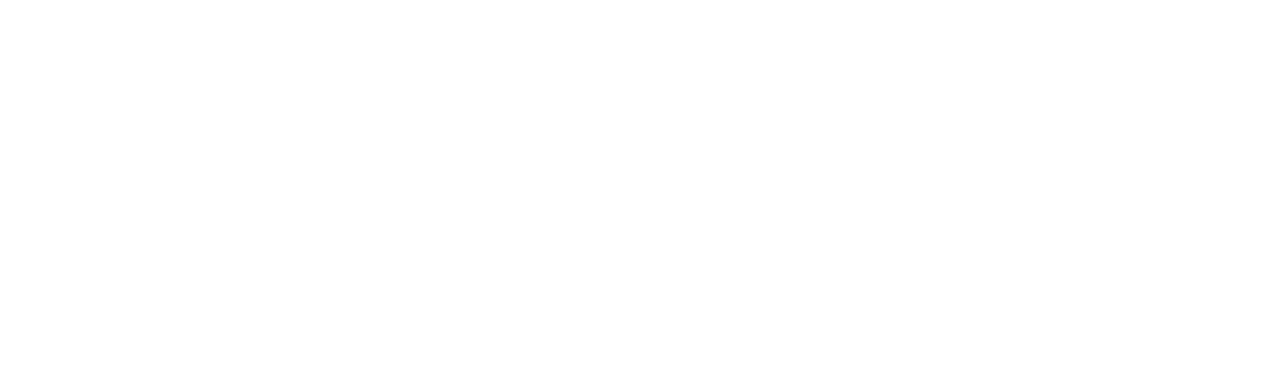
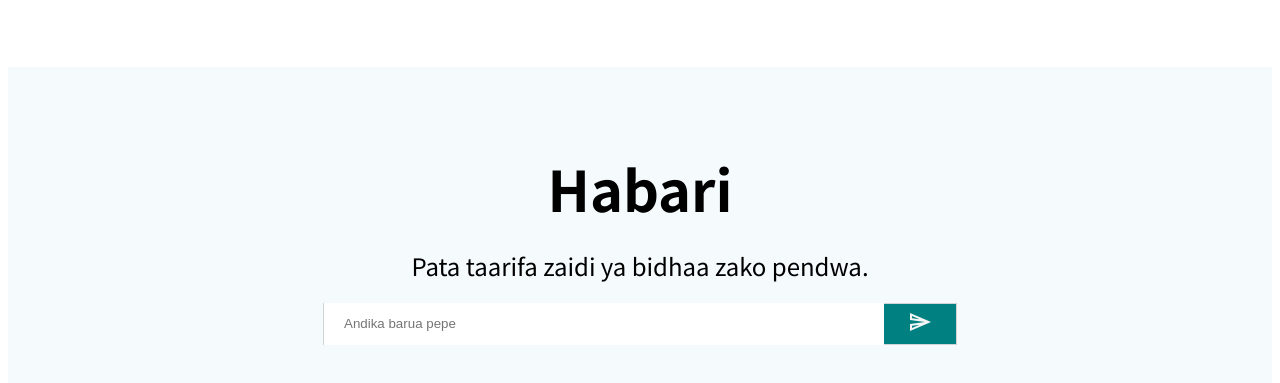
Before and after one commit to emmanuelkamala/bufushop, a React (Create React App) app: page / in a window 1280 px wide. Shown: the part 2721-3104 px from the top of the page. Before the commit the page ends 2796 px from the top, so only its background shows below. Built offline with nearby package versions, Linux system fonts and the light colour scheme.

Commit message:
create a newsletter component

```diff
--- /dev/null
+++ b/src/components/Newsletter.jsx
@@ -0,0 +1,62 @@
+import { SendOutlined } from '@material-ui/icons';
+import React from 'react';
+import styled from 'styled-components';
+
+const Container = styled.div`
+  height: 40vh;
+  background-color: #f5fbfd;
+  display: flex;
+  flex-direction: column;
+  align-items: center;
+  justify-content: center;
+`
+const Title = styled.h1`
+  font-size: 3.5rem;
+  margin-bottom: 20px;
+`
+const Description = styled.div`
+  font-size: 1.5rem;
+  font-weight: 400;
+  margin-bottom: 20px;
+`
+const InputContainer = styled.div`
+  width: 50%;
+  height: 40px;
+  background-color: white;
+  display: flex;
+  align-items: center;
+  justify-content: space-between;
+  border: 1px solid lightgray;
+`
+const Input = styled.input`
+  border: none;
+  flex: 9;
+  height: 100%;
+  outline: none;
+  padding-left: 20px;
+`
+const Button = styled.button`
+  flex: 1;
+  height: 100%;
+  border: none;
+  background-color: teal;
+  color: whitesmoke;
+  cursor: pointer;
+`
+
+const Newsletter = () => {
+  return (
+    <Container>
+      <Title>Habari</Title>
+      <Description>Pata taarifa zaidi ya bidhaa zako pendwa.</Description>
+      <InputContainer>
+        <Input placeholder="Andika barua pepe" />
+        <Button>
+          <SendOutlined />
+        </Button>
+      </InputContainer>
+    </Container>
+  )
+}
+
+export default Newsletter;
--- a/src/pages/Home.jsx
+++ b/src/pages/Home.jsx
@@ -2,6 +2,7 @@
 import Announcement from '../components/Announcement';
 import Categories from '../components/Categories';
 import Navbar from '../components/Navbar';
+import Newsletter from '../components/Newsletter';
 import Products from '../components/Products';
 import Slider from '../components/Slider';
 
@@ -13,6 +14,7 @@
     <Slider />
     <Categories />
     <Products />
+    <Newsletter />
     </>
   )
 }
```
